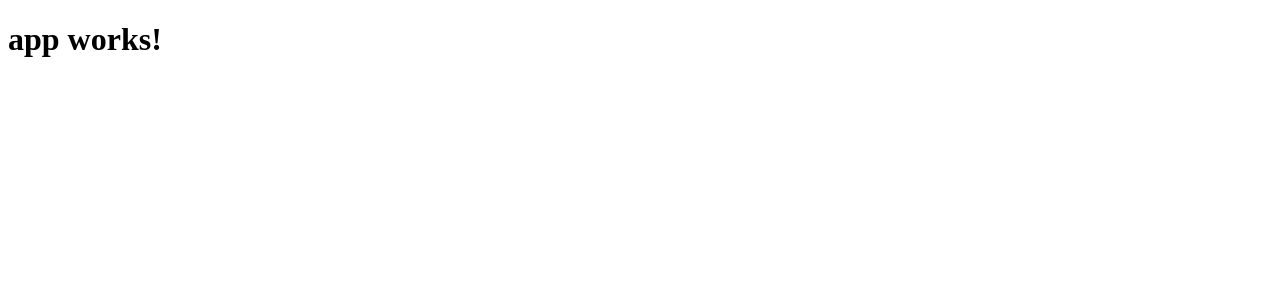
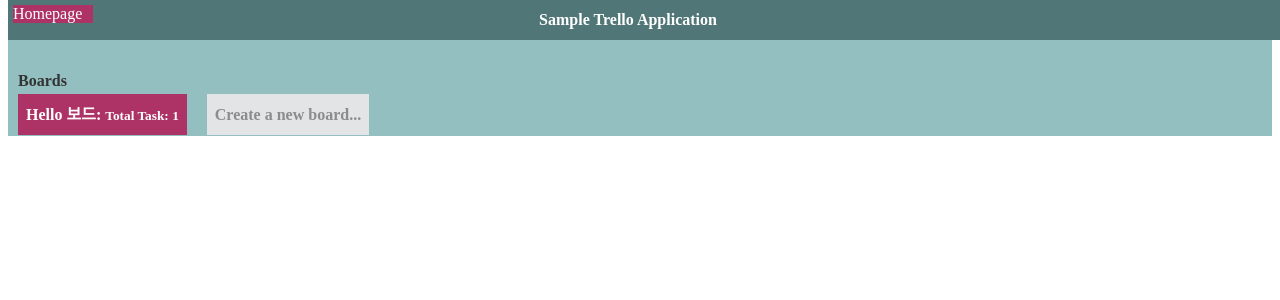
Before and after one commit to KSYeon2016/SampleTrelloApplication, an Angular app: page / in a window 1280 px wide. Shown: the top 300 px of the page. Built offline with nearby package versions, Linux system fonts and the light colour scheme.

Commit message:
ch05 - p.202 애플리케이션 실행

```diff
--- a/src/app/app.component.css
+++ b/src/app/app.component.css
@@ -0,0 +1,39 @@
+header {
+    position: fixed;
+    width: 100%;
+    top: 0;
+  }
+
+  nav {
+    background-color: rgb(81, 118, 119);
+    padding: 5px;
+    height: 30px;
+  }
+
+  nav a {
+    float: left;
+    color: white;
+  }
+
+  nav a.btn {
+    background-color:rgb(173, 51, 102);
+    width: 80px;
+  }
+
+  nav a.logo{
+    line-height: 30px;
+    font-weight: bold;
+    color:white;
+    width: calc(100% - 200px);
+    text-align: center;
+    /*margin-top: -30px;*/
+  }
+
+  #content-wrapper {
+    width: 100%;
+    display: block;
+    height: calc(100% - 40px);
+    /*overflow: auto;*/
+    padding-top: 40px;
+    background-color: rgb(147, 191, 192);
+  }
--- a/src/app/app.component.html
+++ b/src/app/app.component.html
@@ -1,3 +1,9 @@
-<h1>
-  {{title}}
-</h1>
+<header>
+  <nav>
+    <a class="btn">Homepage</a>
+    <a class="logo">Sample Trello Application</a>
+  </nav>
+</header>
+<div id="content-wrapper">
+  <app-homepage></app-homepage>
+</div>
--- a/src/app/homepage/homepage.component.html
+++ b/src/app/homepage/homepage.component.html
@@ -1,7 +1,7 @@
 <div class="boards-wrapper">
   <h2>Boards</h2>
   <div id="boards">
-    <a class="board" *ngFor="let board of boards" [routerLink]="['/board', board.id]">
+    <a class="board" *ngFor="let board of boards">
       <span class="title">{{board?.title}}:
         <label style="font-size: smaller">Total Task: {{board?.task.length}}</label>
       </span>
```
